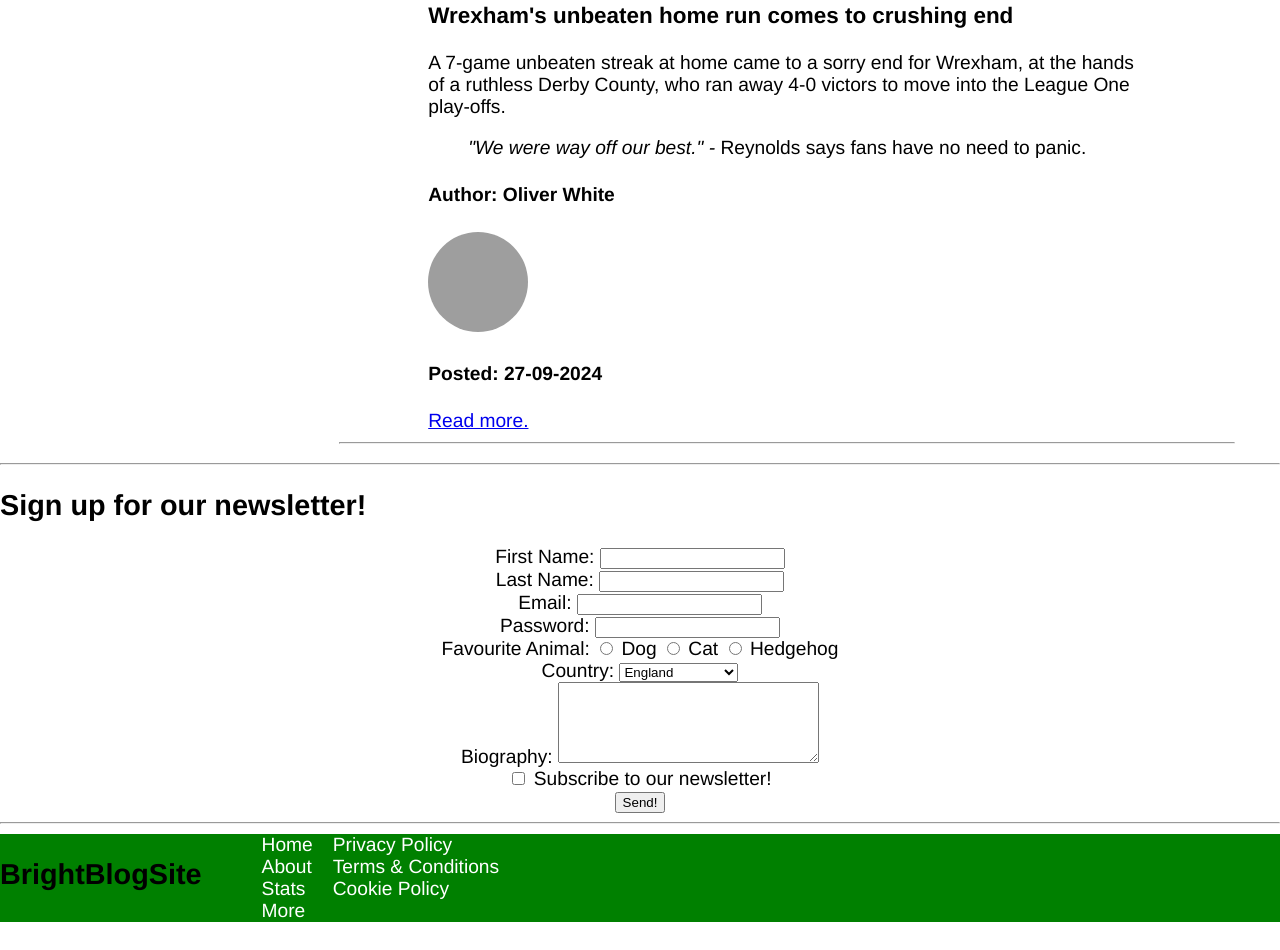
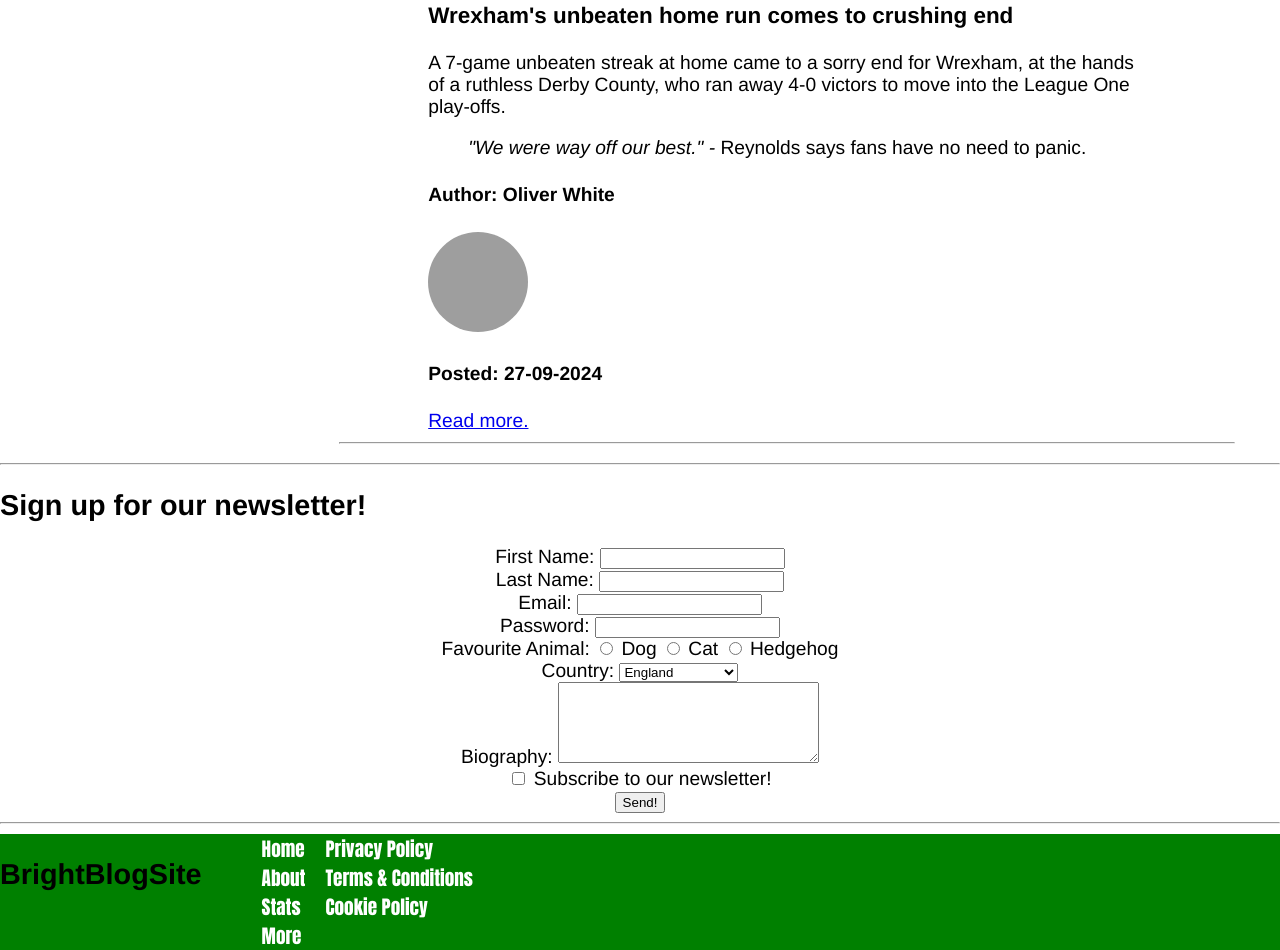
Before and after one commit to AlexM1622/AlexM1622.github.io, a plain HTML site: page index.html in a window 1280 px wide. Shown: the part 2522-3472 px from the top of the page. Before the commit the page ends 3444 px from the top, so only its background shows below. Drawn offline with Linux system fonts and the light colour scheme; no server answers; grey boxes are pictures that could not be loaded.

Commit message:
Update style.css

```diff
--- a/style.css
+++ b/style.css
@@ -112,4 +112,5 @@ img {
 #footer-ul > div > li > a{
     color: white;
     text-decoration: none;
+    font-family: Impact, 'Arial Narrow Bold', sans-serif;
 }
```
